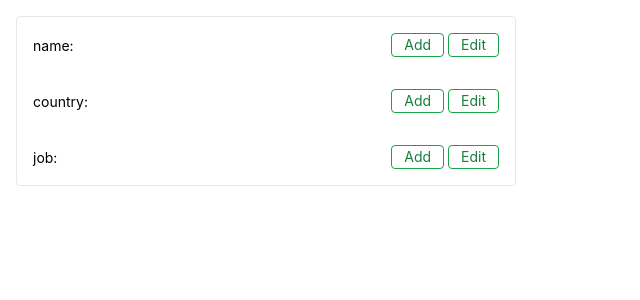
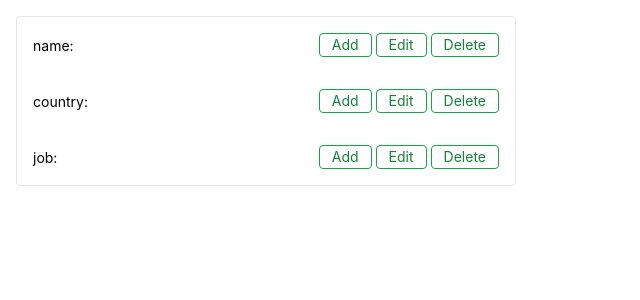
Before and after one commit to ybmin1/season3week1_typescript, a React (Create React App) app: page / in a window 1280 px wide. Shown: the top 300 px of the page, without its empty margins (0-640 px from the left). Built offline with nearby package versions, Linux system fonts and the light colour scheme.

Commit message:
add a Delete button next to Edit

```diff
--- a/src/App.js
+++ b/src/App.js
@@ -14,6 +14,18 @@ function App() {
     job: "",
   });
   const [modalType, setModalType] = useState("");
+
+  const closeModal = () => {
+    setCurrentField("");
+    setModalType("");
+  };
+
+  const onDelete = (fieldName) => {
+    setFormData((prevData) => ({
+      ...prevData,
+      [fieldName]: "",
+    }));
+  };
 
   const onShowModal = (fieldName, actionType) => {
     setCurrentField(fieldName);
@@ -32,11 +44,6 @@ function App() {
     setCurrentField("");
   };
 
-  const closeModal = () => {
-    setCurrentField("");
-    setModalType("");
-  };
-
   return (
     <>
       <div className="w-[500px] border rounded m-4">
@@ -44,6 +51,7 @@ function App() {
           <FormField
             fieldName={item.name}
             key={index}
+            onDelete={onDelete}
             onShowModal={onShowModal}
             value={formData[item.name]}
           />
--- a/src/components/FormField.js
+++ b/src/components/FormField.js
@@ -1,6 +1,6 @@
-const buttons = { add: "Add", edit: "Edit" };
+const buttons = { add: "Add", edit: "Edit", delete: "Delete" };
 
-function FormField({ fieldName, onShowModal, value }) {
+function FormField({ fieldName, onDelete, onShowModal, value }) {
   return (
     <div className="p-4 flex">
       <div className="w-full">
@@ -17,9 +17,15 @@ function FormField({ fieldName, onShowModal, value }) {
       </button>
       <button
         onClick={() => onShowModal(fieldName, "edit")}
+        className="px-3 text-sm text-green-700 border rounded border-solid border-green-600 mr-1"
+      >
+        {buttons.edit}
+      </button>
+      <button
+        onClick={() => onDelete(fieldName)}
         className="px-3 text-sm text-green-700 border rounded border-solid border-green-600"
       >
-        {buttons.edit}
+        {buttons.delete}
       </button>
     </div>
   );
--- a/src/components/Modal.js
+++ b/src/components/Modal.js
@@ -8,10 +8,10 @@ const messages = {
 };
 
 function Modal({ closeModal, fieldName, modalType, onSubmit, value }) {
+  const [error, setError] = useState("");
   const [inputValue, setInputValue] = useState(
     modalType === "edit" && value ? value : ""
   );
-  const [error, setError] = useState("");
 
   const handleChange = (e) => {
     const value = e.target.value;
```
